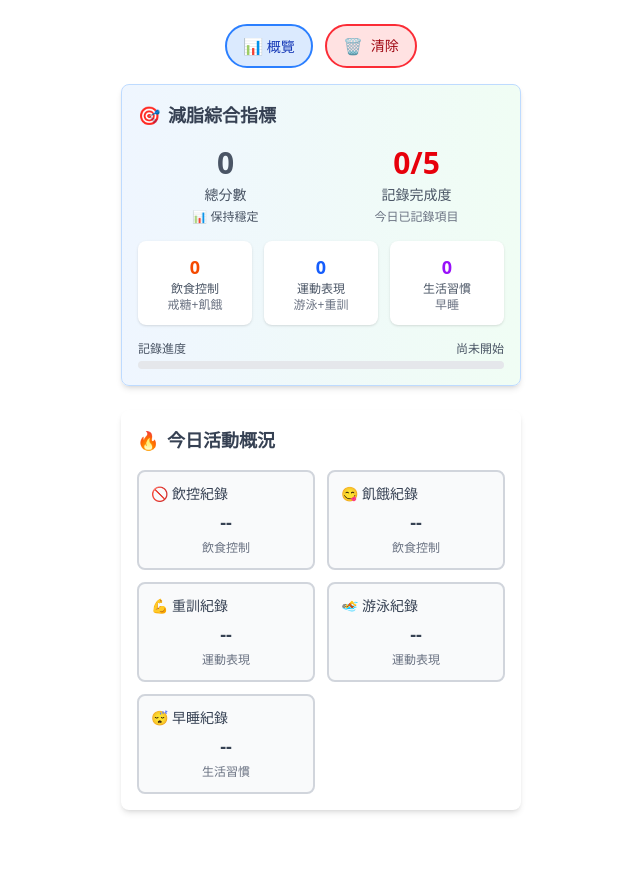
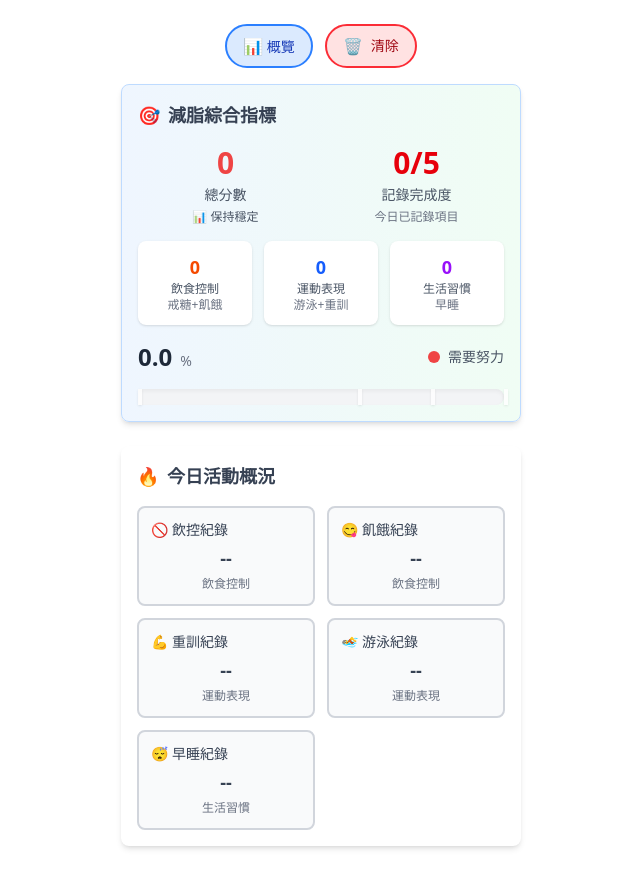
Before and after one commit to echoedinvoker/work-recorder, a Vue app: page /#/ in a window 1280 px wide. Shown: the whole page, without its empty margins (319-959 px from the left). Before the commit the page ends 834 px from the top, so only its background shows below. Built offline with nearby package versions, Linux system fonts and the light colour scheme.

Commit message:
fix: optimize overview page

```diff
--- a/src/components/pages/OverviewPage.vue
+++ b/src/components/pages/OverviewPage.vue
@@ -10,7 +10,8 @@
       <!-- 總分數和趨勢 -->
       <div class="grid grid-cols-2 gap-4 mb-4">
         <div class="text-center">
-          <div class="text-3xl font-bold mb-1" :class="getTotalScoreClass()">
+          <!-- 使用與進度條相同的顏色邏輯 -->
+          <div class="text-3xl font-bold mb-1" :style="{ color: getProgressColor() }">
             {{ fatLossMetrics.totalScore }}
           </div>
           <div class="text-sm text-gray-600">總分數</div>
@@ -48,17 +49,51 @@
         </div>
       </div>
 
-      <!-- 進度條 -->
-      <div class="mt-4">
-        <div class="flex justify-between text-xs text-gray-600 mb-1">
-          <span>記錄進度</span>
-          <span>{{ getProgressMessage() }}</span>
+      <!-- 進度條 - 使用與 AProgressBar 相同的樣式 -->
+      <div class="mt-4 space-y-4">
+        <!-- 數值顯示區域 -->
+        <div class="flex items-center justify-between">
+          <div class="flex items-baseline gap-2">
+            <span class="text-2xl font-bold text-gray-800">
+              {{ ((fatLossMetrics.recordCount / 5) * 100).toFixed(1) }}
+            </span>
+            <span class="text-sm text-gray-500">%</span>
+          </div>
+
+          <!-- 狀態指示器 -->
+          <div class="flex items-center gap-2">
+            <div class="w-3 h-3 rounded-full" :style="{ backgroundColor: getProgressColor() }"></div>
+            <span class="text-sm text-gray-600">
+              {{ getProgressStatusMessage() }}
+            </span>
+          </div>
         </div>
-        <div class="w-full bg-gray-200 rounded-full h-2">
-          <div
-            class="h-2 rounded-full transition-all duration-500 bg-blue-500"
-            :style="{ width: `${(fatLossMetrics.recordCount / 5) * 100}%` }"
-          ></div>
+
+        <!-- 進度條容器 -->
+        <div class="relative">
+          <!-- 進度條背景 -->
+          <div class="w-full bg-gray-100 rounded-r-full h-4 shadow-inner overflow-hidden">
+            <!-- 基本進度條 -->
+            <div
+              class="h-full transition-all duration-500 ease-out relative overflow-hidden rounded-r-full"
+              :style="{
+                width: `${(fatLossMetrics.recordCount / 5) * 100}%`,
+                backgroundColor: getProgressColor()
+              }"
+            >
+              <!-- 進度條光澤效果 -->
+              <div class="absolute inset-0 bg-gradient-to-r from-transparent via-white to-transparent opacity-20 animate-pulse"></div>
+            </div>
+
+            <!-- 閾值標記 -->
+            <div
+              v-for="threshold in progressThresholds"
+              :key="threshold.value"
+              class="absolute top-0 w-1 h-full bg-white shadow-sm opacity-80 transition-opacity hover:opacity-100"
+              :style="{ left: `${threshold.value * 100}%` }"
+              :title="`目標: ${(threshold.value * 100).toFixed(1)}%`"
+            ></div>
+          </div>
         </div>
       </div>
     </div>
@@ -102,6 +137,7 @@ import { useDailySwimmingStore } from '@/stores/dailySwimmingStore';
 import { useDailyEarlySleepStore } from '@/stores/dailyEarlySleepStore';
 import { useDailyHungryStore } from '@/stores/dailyHungryStore';
 import { useFatLossStore } from '@/stores/fatLossStore';
+import { SCORING_CONSTANTS } from '@/constants/scoringConstants';
 
 const router = useRouter();
 
@@ -117,6 +153,47 @@ const fatLossStore = useFatLossStore();
 const fatLossMetrics = computed(() => {
   return fatLossStore.todayMetrics;
 });
+
+// 使用 WORKOUT.THRESHOLD_COLORS 作為進度條閾值
+const progressThresholds = computed(() => {
+  return SCORING_CONSTANTS.WORKOUT.THRESHOLD_COLORS.map(threshold => ({
+    value: threshold.value,
+    color: threshold.color,
+    message: threshold.message
+  }));
+});
+
+// 根據記錄完成度獲取進度條顏色
+const getProgressColor = () => {
+  const progress = fatLossMetrics.value.recordCount / 5; // 轉換為 0-1 範圍
+  const thresholds = [...SCORING_CONSTANTS.WORKOUT.THRESHOLD_COLORS].sort((a, b) => b.value - a.value);
+
+  // 找到符合當前進度的最高閾值
+  for (const threshold of thresholds) {
+    if (progress >= threshold.value) {
+      return threshold.color;
+    }
+  }
+
+  // 如果沒有找到匹配的閾值，返回第一個閾值的顏色
+  return thresholds[thresholds.length - 1]?.color || '#ef4444';
+};
+
+// 根據當前進度獲取狀態訊息
+const getProgressStatusMessage = () => {
+  const progress = fatLossMetrics.value.recordCount / 5; // 轉換為 0-1 範圍
+  const thresholds = [...SCORING_CONSTANTS.WORKOUT.THRESHOLD_COLORS].sort((a, b) => b.value - a.value);
+
+  // 找到符合當前進度的最高閾值
+  for (const threshold of thresholds) {
+    if (progress >= threshold.value && threshold.message) {
+      return threshold.message;
+    }
+  }
+
+  // 如果沒有找到匹配的閾值，返回第一個閾值的訊息
+  return thresholds[thresholds.length - 1]?.message || '未開始';
+};
 
 // 活動列表
 const fatLossActivities = [
@@ -158,14 +235,6 @@ const getActivityCardClass = (activity: any) => {
   }
 };
 
-// 樣式和文字方法
-const getTotalScoreClass = () => {
-  const score = fatLossMetrics.value.totalScore;
-  if (score > 0) return 'text-green-600';
-  if (score < 0) return 'text-red-600';
-  return 'text-gray-600';
-};
-
 const getRecordCountClass = () => {
   const count = fatLossMetrics.value.recordCount;
   if (count >= 4) return 'text-green-600';
@@ -187,14 +256,6 @@ const getTrendText = () => {
   return '📊 保持穩定';
 };
 
-const getProgressMessage = () => {
-  const count = fatLossMetrics.value.recordCount;
-  if (count === 5) return '全部完成';
-  if (count >= 3) return '進度良好';
-  if (count >= 1) return '繼續加油';
-  return '尚未開始';
-};
-
 // 導航到活動頁面
 const navigateToActivity = (activityName: string) => {
   router.push({ name: activityName });
--- a/src/composables/useActivityStore.ts
+++ b/src/composables/useActivityStore.ts
@@ -207,17 +207,8 @@ export function useActivityStore<T>(options: BaseActivityStoreOptions<T>) {
 
   // Methods
   const updateScoreAndRatio = (additionalWeightedRecord: number) => {
+
     const todayKey = getTodayKey()
-
-    // 更新加權記錄
-    weightedRecords.value[todayKey] =
-      (weightedRecords.value[todayKey] || 0) + additionalWeightedRecord
-
-    // 如果沒有歷史記錄，使用初始分數
-    if (maxPastWeightedRecord.value === 0) {
-      scores.value[todayKey] = options.initialScore
-      return
-    }
 
     // 填補缺失的分數記錄
     const lastScoreDateKey = Object.keys(scores.value)
@@ -241,6 +232,17 @@ export function useActivityStore<T>(options: BaseActivityStoreOptions<T>) {
       const yesterdayKey = formatDateToKey(new Date(new Date(todayKey).getTime() - 24 * 60 * 60 * 1000))
       scores.value[yesterdayKey] = 0;
     }
+
+    // 更新加權記錄
+    weightedRecords.value[todayKey] =
+      (weightedRecords.value[todayKey] || 0) + additionalWeightedRecord
+
+    // 如果沒有歷史記錄，使用初始分數
+    if (maxPastWeightedRecord.value === 0) {
+      scores.value[todayKey] = options.initialScore
+      return
+    }
+
 
     // 計算比例和分數變化
     const ratio = weightedRecords.value[todayKey] / maxPastWeightedRecord.value
```
